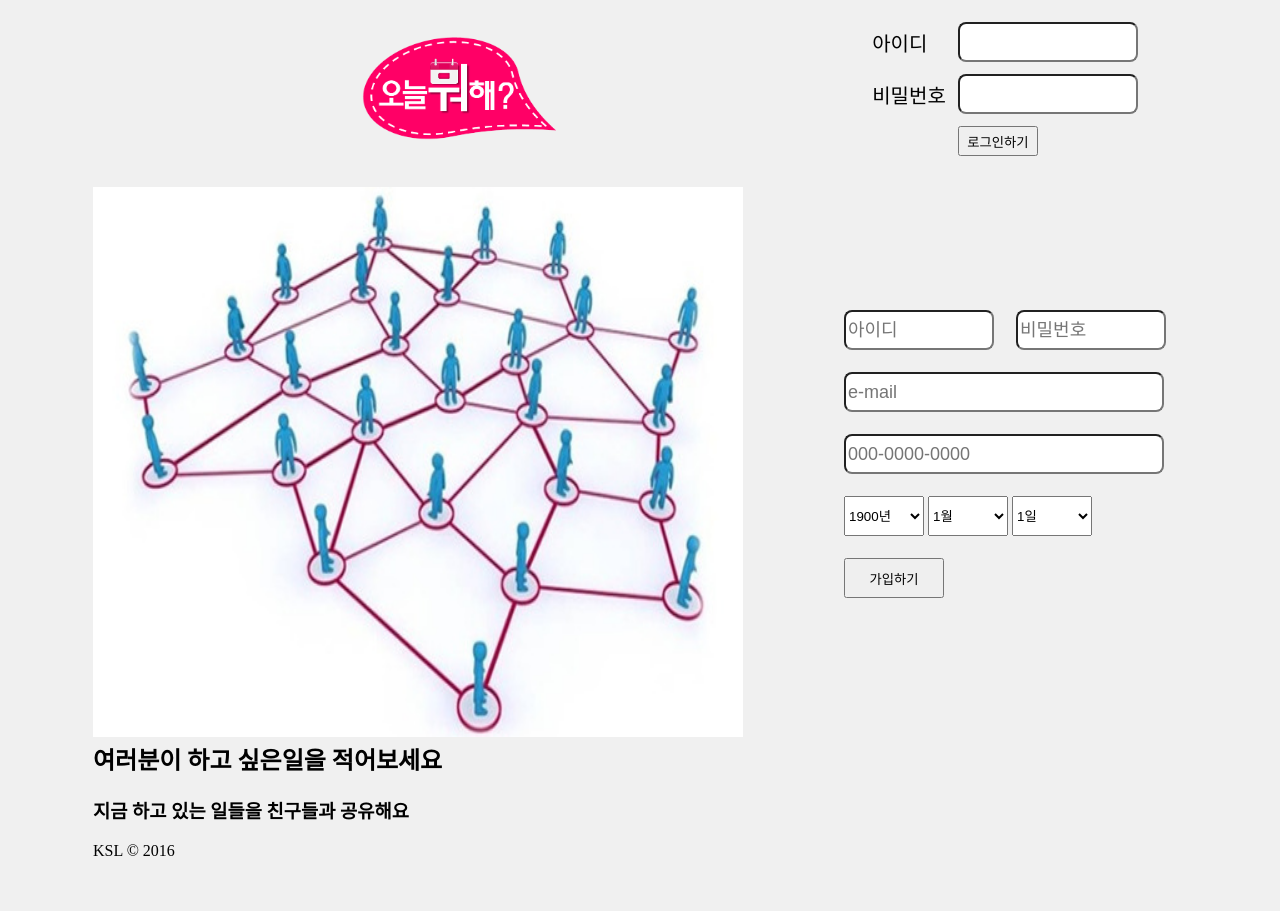
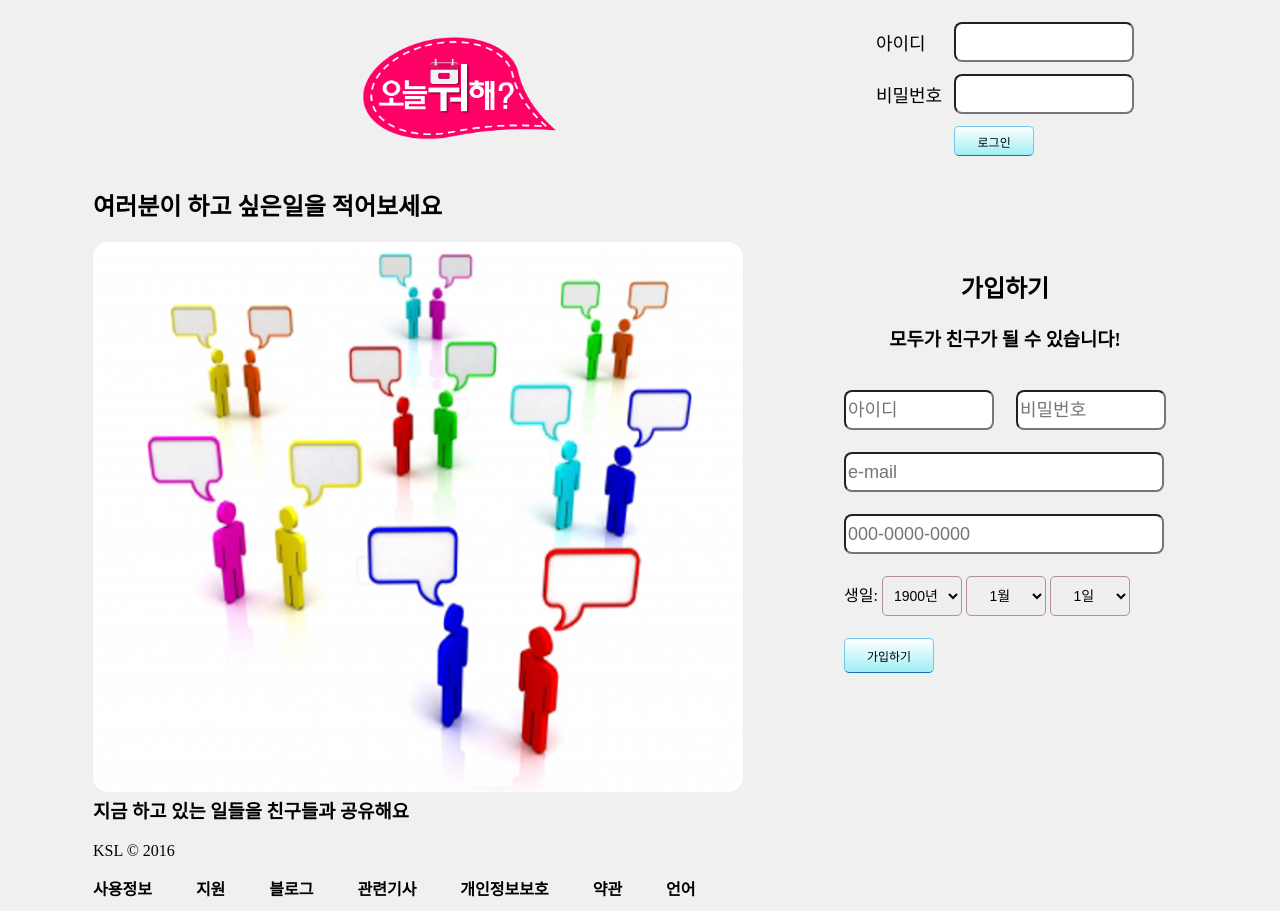
Before and after one commit to sek5575/github, a PHP site: page /login.php in a window 1280 px wide. Before the commit the page ends 856 px from the top, so only its background shows below. Run offline with PHP 8.4, Linux system fonts and the light colour scheme.

Commit message:
디자인 수정

```diff
--- a/login.php
+++ b/login.php
@@ -3,7 +3,29 @@
 <head>
 	<style type = "text/css">
 		#edge {border-top-left-radius:8px; border-top-right-radius:8px; border-bottom-left-radius:8px; border-bottom-right-radius: 8px;}
+		#image {border-top-left-radius:15px; border-top-right-radius:15px; border-bottom-left-radius:15px; border-bottom-right-radius: 15px;}
 		#main {margin : 0 auto; weight : 100%; background-color : #5ac7db; height : 40px; margin-bottom : 30px; padding : 20px 0px;}
+		#button1{
+			background: #2e8ce3;
+			font-size:12px;
+			color:#000000;
+			text-align:center;
+			border:solid 1px #73c8f0;
+			background: -webkit-gradient(linear, 0% 0%, 0% 100%, from(#ffffff), to(#9FEFF5));
+			border-radius:5px;
+			-moz-border-radius:5px;
+			-webkit-border-radius:5px;
+			border-bottom-color:#196ebb;
+			}
+		#button2{
+			font-size:12px;
+			color:#000000;
+			text-align:center;
+			border:solid 1px #B79191;
+			border-radius:5px;
+			-moz-border-radius:5px;
+			-webkit-border-radius:5px;
+			}
 	</style>
 </head>
 <body style = "background-color : #f0f0f0;">
@@ -20,7 +42,7 @@
 		<table cellspacing="10" style = "margin: 0 auto">
 			<tr>
 				<td>
-					<P style = "font-size:20;">아이디</P>
+					<P style = "font-size:18;">아이디</P>
 				</td>
 				<td>
 					<input type = 'text' id='edge' name='username' pattern = ".{4,15}" title = "4~15자로 입력해주세요." style = "width: 180px; height: 40px" />
@@ -28,7 +50,7 @@
 			</tr>
 			<tr>
 				<td>
-					<p style = "font-size:20;">비밀번호</p>
+					<p style = "font-size:18;">비밀번호</p>
 				</td>
 				<td>
 					<input type = 'password'  id='edge' name='password' pattern = ".{4,15}" title = "4~15자로 입력해주세요." style = "width: 180px; height: 40px" />
@@ -38,7 +60,7 @@
 				<td>
 				</td>
 				<td>
-				<input type ='submit' value = '로그인하기' style = "width: 80px; height: 30px" />
+				<input type ='submit' value = '로그인' id = 'button1' style = "width: 80px; height: 30px; background-color:#BEDFE1;" />
 				</td>
 			</tr>
 		</table>
@@ -47,6 +69,7 @@
 	</tr>
 	<tr>
 		<td>
+			<h2>여러분이 하고 싶은일을 적어보세요</h2>
 			<img src="loginimg/im1.jpg" id=image alt="YsjImage" style="width:650px; height:550px;">
 			<script>
 			var myImage=document.getElementById("image");
@@ -68,6 +91,8 @@
 		<form name="join" method="GET" action="membersave.php">
 		<table cellspacing="20" style = "margin: 0 auto">
 			<tr>
+				<h2 style="text-align:center;">가입하기</h2>
+				<h3 style="text-align:center;">모두가 친구가 될 수 있습니다!</h3>
 				<td>
 					<input type="text" id='edge' name="newid" placeholder = "아이디" style = "width: 150px; height: 40px; font-size:18;"  pattern = ".{4,15}" title = "4~15자로 입력해주세요." >
 				</td>
@@ -89,7 +114,8 @@
 			</tr>
 
 			<tr>
-				<td colspan=2>
+				<td colspan="2">
+					<font class = "sch"> 생일: </font>
 					<script language = "javascript">
 					var sel1, sel2, sel3;
 					var today = new Date();
@@ -112,16 +138,15 @@
 					sel3.add(new Option(1+i+"일", 1+i), i);
 					}
 					</script>
-
-					<select name="year" id="years" style = "width: 80px; height: 40px"> </select>
-					<select name="month" id="months" style = "width: 80px; height: 40px"> </select>
-					<select name="day" id="days" style = "width: 80px; height: 40px"> </select>
+					<select name="year" id="button2" style = "width: 80px; height: 40px; font-size:14;"> </select>
+					<select name="month" id="button2" style = "width: 80px; height: 40px; font-size:14;"> </select>
+					<select name="day" id="button2" style = "width: 80px; height: 40px; font-size:14;"> </select>
 				</td>
 			</tr>
 
 			<tr>
 				<td colspan=2>
-					<input type=submit value="가입하기" style = "width: 100px; height: 40px">
+					<input type=submit value="가입하기" id = 'button1' style = "width: 90px; height: 35px; background-color:#BEDFE1;">
 				</td>
 			</tr>
 		</table>
@@ -131,9 +156,9 @@
 
 	<tr>
 		<td>
-			<h2>여러분이 하고 싶은일을 적어보세요</h2>
 			<h3>지금 하고 있는 일들을 친구들과 공유해요</h3>
 			<p>KSL © 2016</p>
+			<p style="word-spacing:40px;"><strong>사용정보 지원 블로그 관련기사 개인정보보호 약관 언어</strong></p>
 		</td>
 		<td>
 
```
Also changed, not shown: membersave.php (+10 -0 lines), loginimg/im1.jpg.
